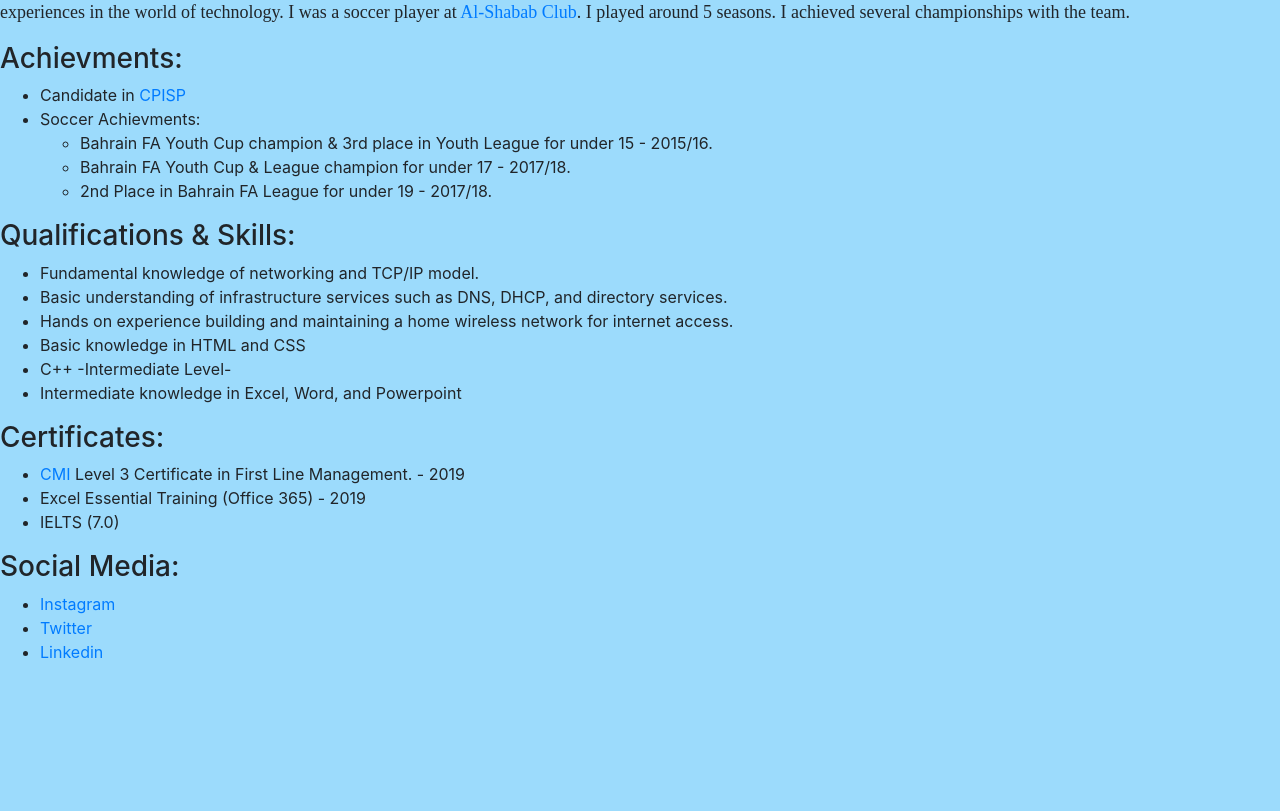
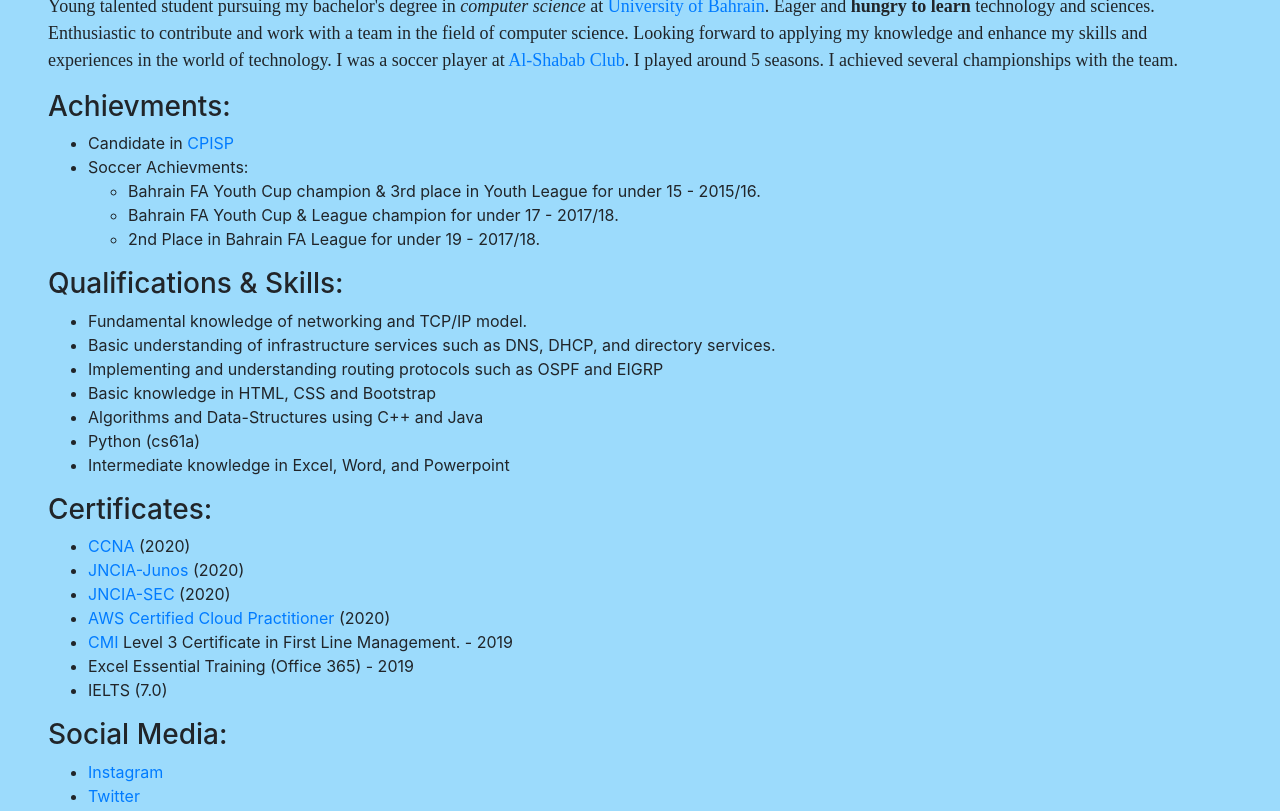
Before and after one commit to AdnanMohamed/Personal-Webpage, a plain HTML site: page index.html in a window 1280 px wide. Shown: the part 463-1274 px from the top of the page. Before the commit the page ends 1143 px from the top, so only its background shows below. Drawn offline with nearby package versions, Linux system fonts and the light colour scheme; files whose address does not match are found by name.

Commit message:
made some edits
More details:-
Added some certificates and other changes.

```diff
--- a/Personal Webpage.html
+++ b/index.html
@@ -5,7 +5,7 @@
 	<link rel="stylesheet" type="text/css" href="Personal Webpage.css">
 	<link href="https://stackpath.bootstrapcdn.com/bootstrap/4.1.3/css/bootstrap.min.css" rel="stylesheet">
 </head>
-<body id = "body">
+<body id = "body"class="p-5">
 		<nav class="navbar navbar-expand-lg navbar-light bg-light fixed-top mb-3">
 		<!-- <a class="navbar-brand" href="#">My Website</a> -->
 		<span id = "nav-title">Home Page</span>
@@ -15,7 +15,7 @@
 			<div class="collapse navbar-collapse" id="navbarNav">
 			<ul class="navbar-nav">
 			  <li class="nav-item active">
-			    <a class="nav-link" href="Personal Webpage.html">Home <span class="sr-only">(current)</span></a>
+			    <a class="nav-link" href="index.html">Home <span class="sr-only">(current)</span></a>
 			  </li>
 			  <li class="nav-item">
 			    <a class="nav-link" href="Personal Webpage2.html">Second</a>
@@ -31,9 +31,17 @@
 		</nav>
 
 	<h1 id = "name">Adnan Hashem Mohamed</h1>
-	<img id="myPhoto" src="C:\Users\adnan\Desktop\Web Dev. Course\Projects\Personal Webpage\Photo1.jpeg">
+	<img id="myPhoto" src="Photo1.jpeg">
 	<h2>About me:</h2>
-	<p id="AboutMe">Young talented student pursuing my bachelor's degree in <em>computer science</em> at <a href="https://www.kent.edu/">Kent State University</a>. Eager and <strong>hungry to learn</strong> technology and sciences.<br>Enthusiastic to contribute and work with a team in the field of computer science. Looking forward to applying my knowledge and enhance my skills and<br>experiences in the world of technology. I was a soccer player at <a href="https://www.instagram.com/alshabab_club/?hl=en">Al-Shabab Club</a>. I played around 5 seasons. I achieved several championships with the team.</p>
+	<p id="AboutMe">Young talented student pursuing my bachelor's degree in <em>computer science</em> at
+		<a href="http://www.uob.edu.bh/en/">University of Bahrain</a>. Eager and
+		<strong>hungry to learn</strong> technology and sciences.<br>
+		Enthusiastic to contribute and work with a team in the field of computer science. Looking
+		forward to applying my knowledge and enhance my skills and<br>
+		experiences in the world of technology. I was a soccer player at
+		<a href="https://www.instagram.com/alshabab_club/?hl=en">Al-Shabab Club</a>.
+		I played around 5 seasons. I achieved several championships with the team.
+	</p>
 
 	<h3 id="Achievments">Achievments:</h3>
 	<ul class="Achievments">
@@ -52,15 +60,32 @@
 	<ul class="Qualifations&Skills">
 		<li>Fundamental knowledge of networking and TCP/IP model.</li>
 		<li>Basic understanding of infrastructure services such as DNS, DHCP, and directory services.</li>
-		<li>Hands on experience building and maintaining a home wireless network for internet access.</li>
-		<li>Basic knowledge in HTML and CSS</li>
-		<li>C++ -Intermediate Level-</li>
+		<li>Implementing and understanding routing protocols such as OSPF and EIGRP</li>
+		<li>Basic knowledge in HTML, CSS and Bootstrap</li>
+		<li>Algorithms and Data-Structures using C++ and Java</li>
+		<li>Python (cs61a)</li>
 		<li>Intermediate knowledge in Excel, Word, and Powerpoint</li>
 	</ul>
 
 	<h3 id="Certicates">Certificates:</h3>
 	<ul class="Certificates">
-		<li><a href="https://www.managers.org.uk/individuals/qualifications/qualifications-explained">CMI</a> Level 3 Certificate in First Line Management. - 2019</li>
+		<li><a href="https://www.cisco.com/c/en/us/training-events/
+			training-certifications/exams/current-list/ccna-200-301.html">CCNA</a> (2020)
+		</li>
+		<li>
+			<a href="https://www.juniper.net/us/en/training/certification/">JNCIA-Junos</a> (2020)
+		</li>
+		<li>
+			<a href="https://www.juniper.net/us/en/training/certification/">JNCIA-SEC</a> (2020)
+		</li>
+		<li>
+			<a href="https://aws.amazon.com/certification/certified-cloud-practitioner/">
+				AWS Certified Cloud Practitioner</a> (2020)
+		</li>
+		<li>
+			<a href="https://www.managers.org.uk/individuals/qualifications/qualifications-explained">
+				CMI</a> Level 3 Certificate in First Line Management. - 2019
+		</li>
 		<li>Excel Essential Training (Office 365) - 2019</li>
 		<li>IELTS (7.0)</li>
 	</ul>
```
Also changed, not shown: Personal Webpage2.html (+1 -1 lines), Personal Webpage3.html (+1 -1 lines), Personal Webpage4.html (+1 -1 lines).
